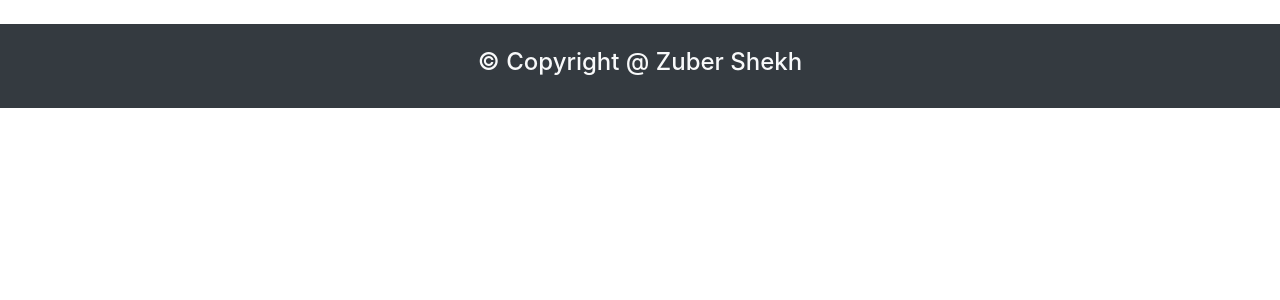
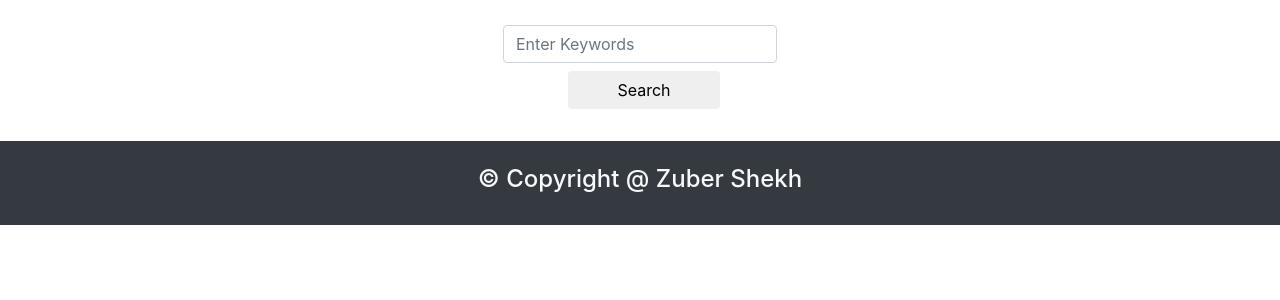
Before and after one commit to zuber-shekh7/django-youtubers-app, a Django app: page / in a window 1280 px wide. Shown: the part 176-476 px from the top of the page. Run offline with Django 3.2, Linux system fonts and the light colour scheme; data that the repository does not hold is empty; some libraries are stand-ins or nearby versions.

Commit message:
feat: add search page

```diff
--- a/templates/core/index.html
+++ b/templates/core/index.html
@@ -1,3 +1,37 @@
 {% extends 'core/base.html' %} {% block main %}
-<section>{% include 'partials/carousel.html' with sliders=sliders%}</section>
+<section>
+  <div class="row">
+    <div class="col">
+      {% include 'partials/carousel.html' with sliders=sliders%}
+    </div>
+  </div>
+  <div class="row">
+    <div class="col">
+      <section
+        class="container d-flex justify-content-center align-items-center mt-4"
+      >
+        <form
+          method="GET"
+          action="{% url 'youtubers:search' %}"
+          class="row text-center"
+        >
+          <div class="col-md-auto">
+            <div class="form-group mb-2">
+              <input
+                name="keyword"
+                class="form-control"
+                placeholder="Enter Keywords"
+              />
+            </div>
+            <div class="text-center">
+              <button type="submit" class="btn btn-accent ml-2 mb-2 pl-5 pr-5">
+                Search
+              </button>
+            </div>
+          </div>
+        </form>
+      </section>
+    </div>
+  </div>
+</section>
 {% endblock main %}
--- a/youtubers/urls.py
+++ b/youtubers/urls.py
@@ -7,4 +7,5 @@ app_name = 'youtubers'
 urlpatterns = [
     path('', views.list_youtubers, name='list-youtubers'),
     path('<int:pk>/', views.detail_youtuber, name='detail-youtuber'),
+    path('search/', views.search, name='search'),
 ]
```
Also changed, not shown: templates/youtubers/search.html (added, +42 -0 lines), youtubers/views.py (+11 -0 lines).
